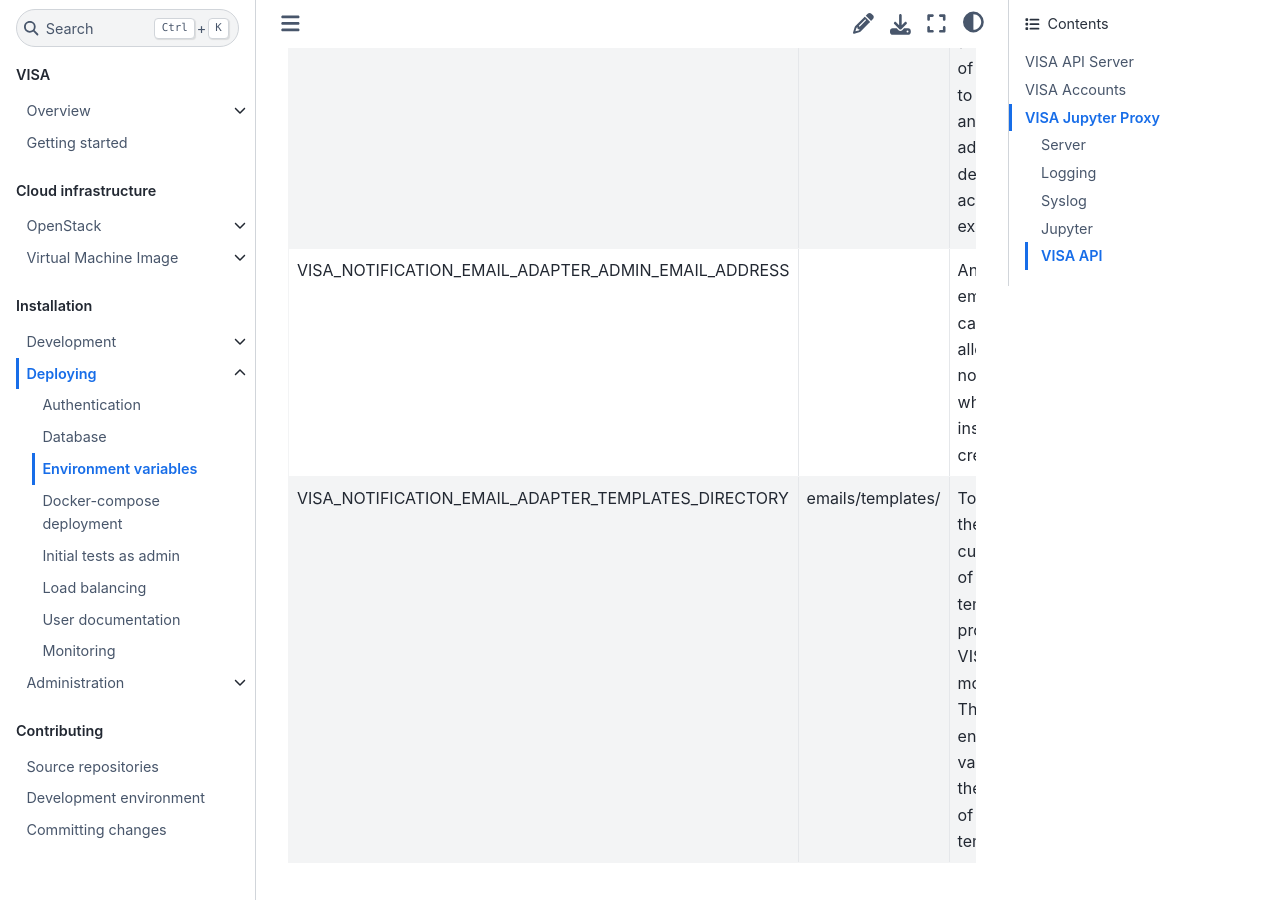
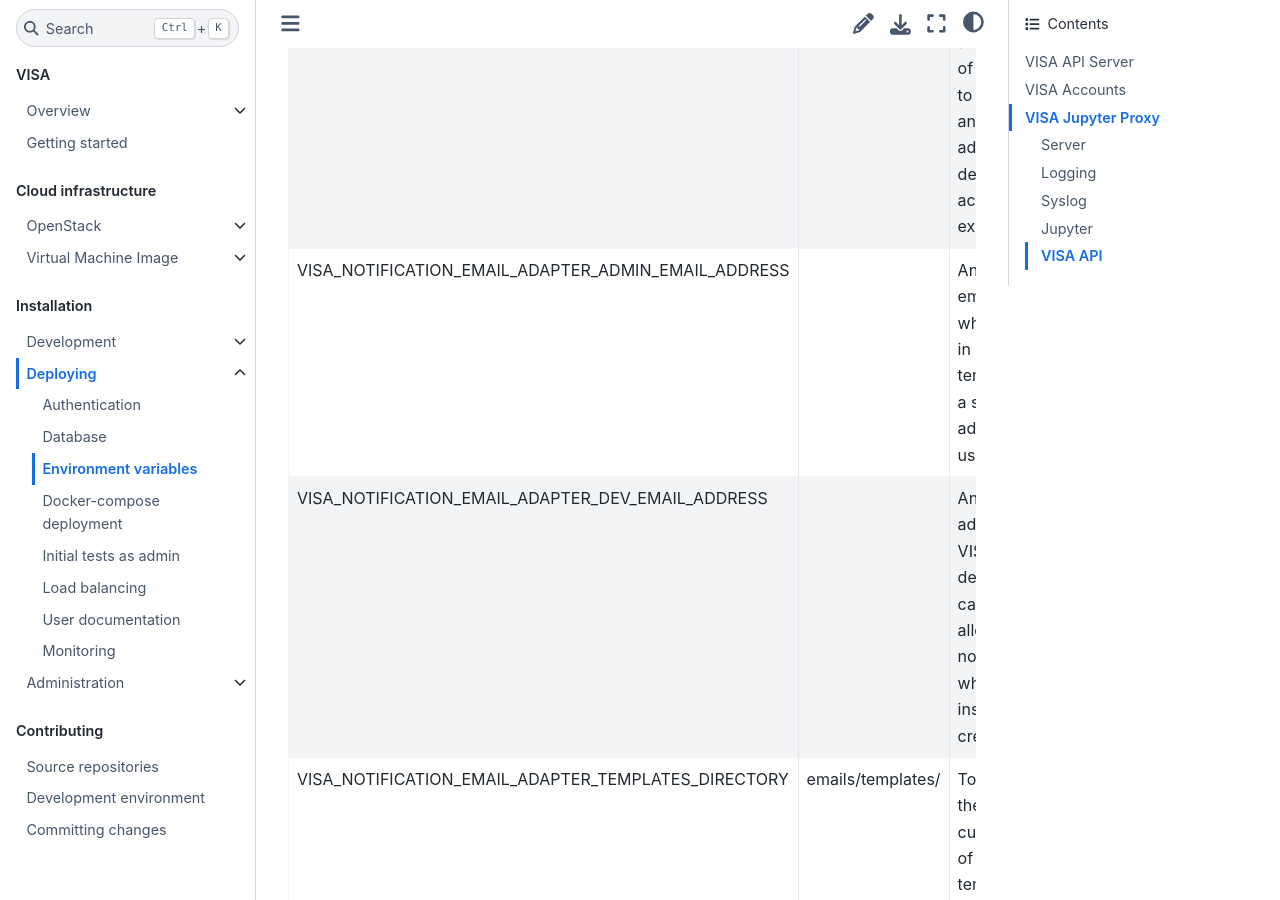
Before and after one commit to ILLGrenoble/visa-docs, a Sphinx documentation site: the page built from docs/source/deploying/deploying-env-vars.md, in a window 1280 px wide and 900 px high, scrolled down 10966 px. Built offline with Sphinx 7.4.7 and the Sphinx Book theme 1.1.4, drawn with Linux system fonts in a browser that asks for light colours.

Commit message:
add new email address env var

```diff
--- a/docs/source/deploying/deploying-env-vars.md
+++ b/docs/source/deploying/deploying-env-vars.md
@@ -141,7 +141,8 @@ The email appender is used only for error logs, to allow for quick notification
 | VISA_NOTIFICATION_EMAIL_ADAPTER_PORT |   |  Specified the port of the SMTP server sending notification emails |
 | VISA_NOTIFICATION_EMAIL_ADAPTER_FROM_EMAIL_ADDRESS |   |  The address of the sender of emails to users |
 | VISA_NOTIFICATION_EMAIL_ADAPTER_BCC_EMAIL_ADDRESS | null  |  Optionally allows a BCC of the email to be sent to another address (a development account for example) |
-| VISA_NOTIFICATION_EMAIL_ADAPTER_ADMIN_EMAIL_ADDRESS |   |  An admin email address can be set to allow for the notification when instances are created.  |
+| VISA_NOTIFICATION_EMAIL_ADAPTER_ADMIN_EMAIL_ADDRESS |   |  An admin email address which is used in email templates as a support address for users. |
+| VISA_NOTIFICATION_EMAIL_ADAPTER_DEV_EMAIL_ADDRESS |   |  An email address of VISA developers can be set to allow for the notification when instances are created.  |
 | VISA_NOTIFICATION_EMAIL_ADAPTER_TEMPLATES_DIRECTORY | emails/templates/  |  To allow for the customisation of emails, the templates provided by VISA can be modified. This environment variable sets the location of the email templates. |
 
 ### Client configuration
```
